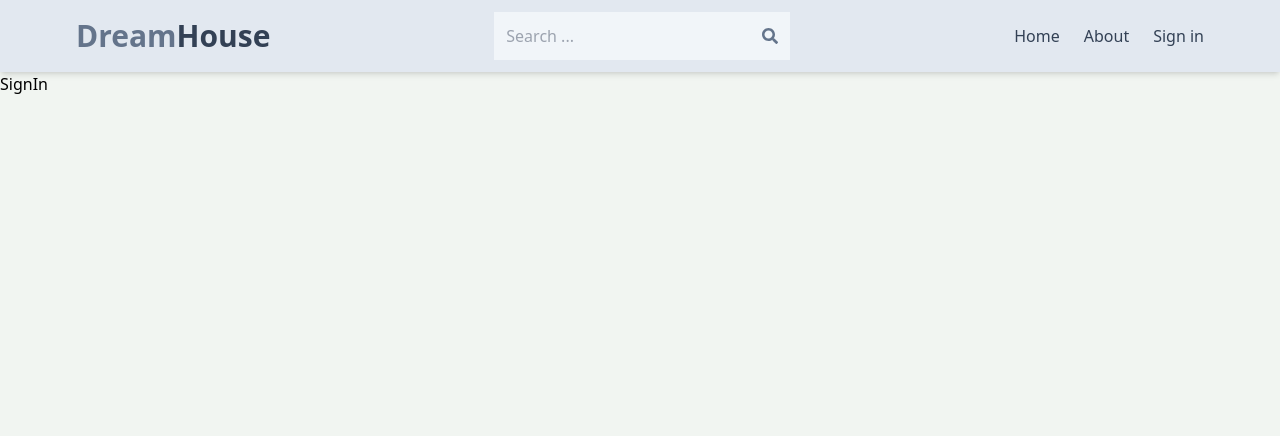
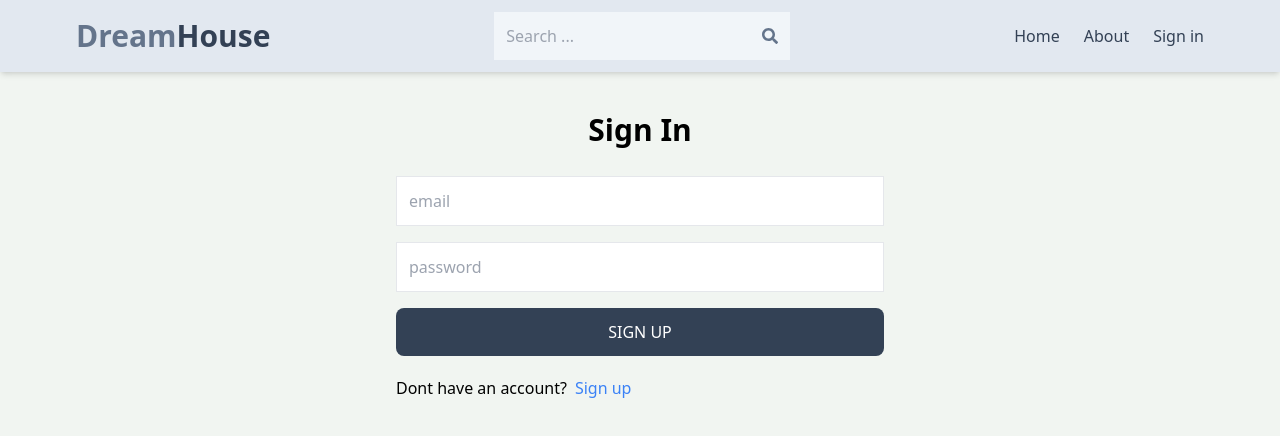
Before and after one commit to RyanBestDev/Estate-Project, a React (Vite) app in the folder client/: page /sign-in in a window 1280 px wide. Shown: the top 436 px of the page. Built offline with nearby package versions, Linux system fonts and the light colour scheme.

Commit message:
added signin page

```diff
--- a/client/src/pages/SignIn.jsx
+++ b/client/src/pages/SignIn.jsx
@@ -1,5 +1,77 @@
-import React from 'react';
+import { Link } from 'react-router-dom';
+import { useState } from 'react';
+import { useNavigate } from 'react-router-dom';
 
 export default function SignIn() {
-	return <div>SignIn</div>;
+	const [formData, setFormData] = useState({});
+	const [error, setError] = useState(null);
+	const [loading, setLoading] = useState(false);
+	const navigate = useNavigate();
+
+	const handleChange = (event) => {
+		setFormData({
+			...formData,
+			[event.target.id]: event.target.value,
+		});
+	};
+
+	const handleSubmit = async (event) => {
+		event.preventDefault();
+		setLoading(true);
+		const res = await fetch('api/auth/signin', {
+			method: 'POST',
+			headers: {
+				'Content-Type': 'application/json',
+			},
+			body: JSON.stringify(formData),
+		});
+		const data = await res.json();
+
+		if (data.success === false) {
+			setError(data.message);
+			setLoading(false);
+			return;
+		}
+		setLoading(false);
+		setError(null);
+		navigate('/');
+	};
+
+	return (
+		<div className='p-3 max-w-lg mx-auto'>
+			<h1 className='text-3xl text-center font-semibold my-7'>Sign In</h1>
+			<form
+				onSubmit={handleSubmit}
+				className='flex flex-col gap-4'
+			>
+				<input
+					type='email'
+					placeholder='email'
+					className='border p-3'
+					id='email'
+					onChange={handleChange}
+				/>
+				<input
+					type='password'
+					placeholder='password'
+					className='border p-3'
+					id='password'
+					onChange={handleChange}
+				/>
+				<button
+					disabled={loading}
+					className='bg-slate-700 text-white p-3 rounded-lg uppercase hover:opacity-90 disabled:opacity-75'
+				>
+					{loading ? 'Loading...' : 'Sign Up'}
+				</button>
+			</form>
+			<div className='flex gap-2 mt-5'>
+				<p>Dont have an account?</p>
+				<Link to='/sign-up'>
+					<span className='text-blue-500'>Sign up</span>
+				</Link>
+			</div>
+			{error && <p className='text-red-500 mt-5'>{error}</p>}
+		</div>
+	);
 }
--- a/client/src/pages/SignUp.jsx
+++ b/client/src/pages/SignUp.jsx
@@ -1,10 +1,12 @@
 import { Link } from 'react-router-dom';
 import { useState } from 'react';
+import { useNavigate } from 'react-router-dom';
 
 export default function SignUp() {
 	const [formData, setFormData] = useState({});
 	const [error, setError] = useState(null);
 	const [loading, setLoading] = useState(false);
+	const navigate = useNavigate();
 
 	const handleChange = (event) => {
 		setFormData({
@@ -32,6 +34,7 @@
 		}
 		setLoading(false);
 		setError(null);
+		navigate('/sign-in');
 	};
 
 	return (
```
